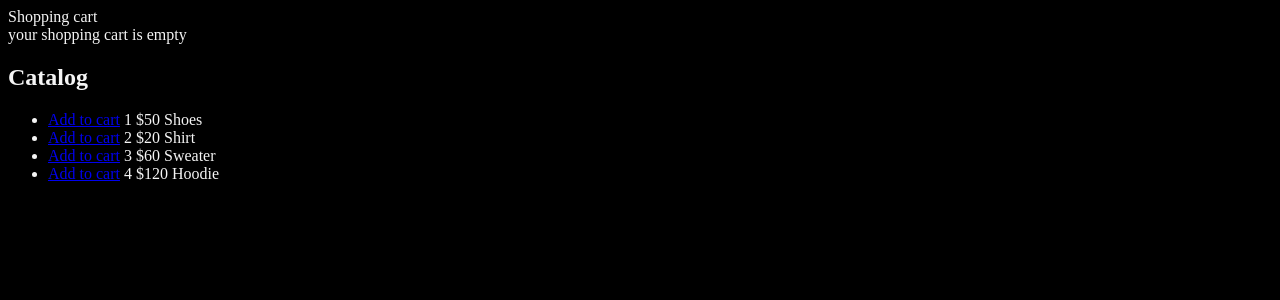
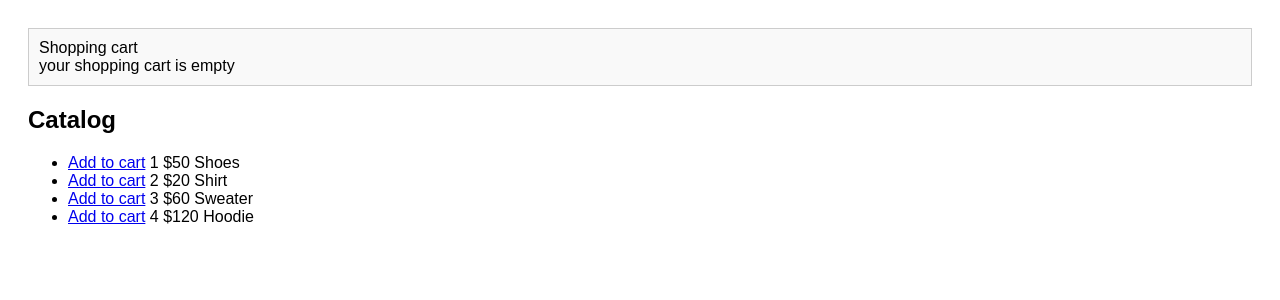
Before and after one commit to tankist256/scandiweb-internship, a PHP site: page / in a window 1280 px wide. Shown: the top 300 px of the page. Run offline with PHP 8.4, Linux system fonts and the light colour scheme.

Commit message:
remade style for website

```diff
--- a/website/style.css
+++ b/website/style.css
@@ -1,19 +1,14 @@
 *{
     box-sizing: border-box;
 }
+body {
+    font-family: Arial, sans-serif;
+    padding: 20px;
+}
 
-body{
-    background-color: black;
+.cart {
+    background-color: #f9f9f9;
+    padding: 10px;
+    margin-bottom: 20px;
+    border: 1px solid #ccc;
 }
-.cart {
-    color: whitesmoke;
-}
-.cart-status {
-    color: whitesmoke;
-}
-.catalog{
-    color: whitesmoke;
-}
-h2 {
-    color: whitesmoke;
-}
```
